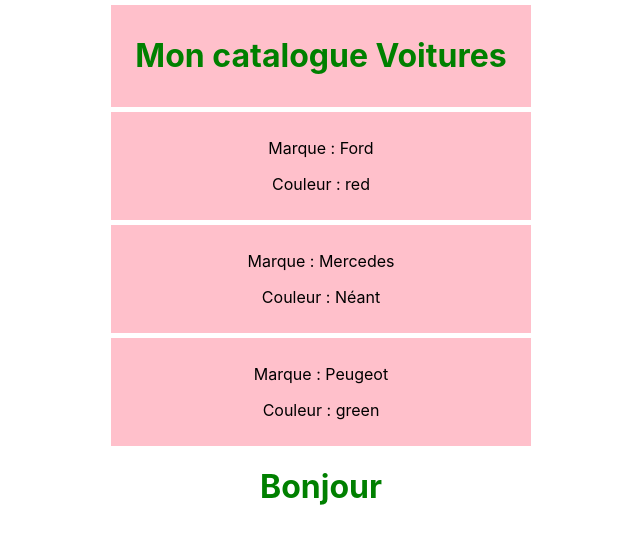
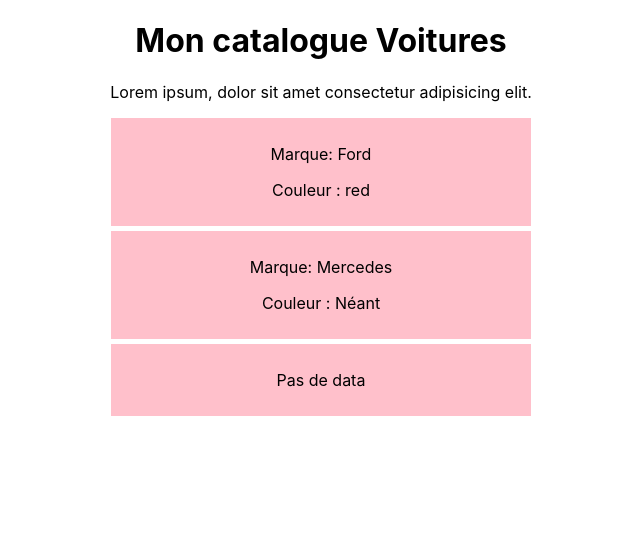
Before and after one commit to Benalta7892/ReactJS, a React (Create React App) app in the folder appViaCRA/cars/: page / in a window 1280 px wide. Shown: the top 544 px of the page, without its empty margins (319-959 px from the left). Built offline with nearby package versions, Linux system fonts and the light colour scheme.

Commit message:
Les evenements dans React et changement de state

```diff
--- a/appViaCRA/cars/src/App.js
+++ b/appViaCRA/cars/src/App.js
@@ -1,17 +1,16 @@
 import { Component } from "react";
 import "./App.css";
-import { Mycars } from "./components/Mycars";
+import Mycars from "./components/Mycars";
 
 class App extends Component {
   state = {
     titre: "Mon catalogue Voitures",
-    color: "green",
   };
 
   render() {
     return (
       <div className="App">
-        <Mycars title={this.state.titre} color={this.state.color} />
+        <Mycars title={this.state.titre} />
       </div>
     );
   }
--- a/appViaCRA/cars/src/components/Cars.js
+++ b/appViaCRA/cars/src/components/Cars.js
@@ -1,21 +1,22 @@
-// import Wrapper from "./Wrapper";
+const Car = ({ color, children }) => {
+  const colorInfo = color ? <p>Couleur : {color}</p> : <p>Couleur : Néant</p>;
 
-// const Car = ({ children, color }) => {
-//   let colorInfo = "";
-//   if (color) {
-//     colorInfo = color;
-//   } else {
-//     colorInfo = "Néant";
-//   }
+  if (children) {
+    return (
+      <div style={{ backgroundColor: "pink", width: "400px", padding: "10px", margin: "5px auto" }}>
+        <p>Marque: {children}</p>
+        {colorInfo}
+      </div>
+    );
+  }
 
-//   return (
-//     children && (
-//       <Wrapper>
-//         <p>Marque : {children}</p>
-//         <p>Couleur : {colorInfo}</p>
-//       </Wrapper>
-//     )
-//   );
-// };
+  return (
+    <div style={{ backgroundColor: "pink", width: "400px", padding: "10px", margin: "5px auto" }}>
+      <p>Pas de data</p>
+    </div>
+  );
 
-// export default Car;
+  // return null // ce return est Facultatif
+};
+
+export default Car;
--- a/appViaCRA/cars/src/components/Mycars.js
+++ b/appViaCRA/cars/src/components/Mycars.js
@@ -1,49 +1,24 @@
 import { Component } from "react";
-// import Car from "./Cars";
-import Wrapper from "./Wrapper";
-import MyHeader from "./MyHeader";
+import Car from "./Cars";
 
-const Car = ({ children, color }) => {
-  let colorInfo = "";
-  if (color) {
-    colorInfo = color;
-  } else {
-    colorInfo = "Néant";
-  }
-
-  return (
-    children && (
-      <Wrapper>
-        <p>Marque : {children}</p>
-        <p>Couleur : {colorInfo}</p>
-      </Wrapper>
-    )
-  );
-};
-
-export class Mycars extends Component {
-  state = {
-    cars: ["Ford", "Mercedes", "Peugeot"],
+class Mycars extends Component {
+  noCopy = () => {
+    alert("Merci de ne pas copier le texte");
   };
 
   render() {
-    const { title, color } = this.props;
-
     return (
       <div>
-        {/* <h1>Catalogue de voitures</h1> */}
-        <Wrapper>
-          <MyHeader MyStyle={this.props.color}>{this.props.title}</MyHeader>
-        </Wrapper>
+        <h1>{this.props.title}</h1>
 
-        <Car color="red">{this.state.cars[0]}</Car>
-        <Car>{this.state.cars[1]}</Car>
-        <Car color="green">{this.state.cars[2]}</Car>
+        <p onCopy={this.noCopy}>Lorem ipsum, dolor sit amet consectetur adipisicing elit.</p>
 
-        <MyHeader MyStyle={this.props.color}>Bonjour</MyHeader>
+        <Car color="red">Ford</Car>
+        <Car>Mercedes</Car>
+        <Car color="green"></Car>
       </div>
     );
   }
 }
 
-// export default Mycars;
+export default Mycars;
--- a/appViaCRA/cars/src/components/Wrapper.js
+++ b/appViaCRA/cars/src/components/Wrapper.js
@@ -1,5 +1,5 @@
 function Wrapper({ children }) {
-  console.log(children);
+  // console.log(children);
 
   return <div style={{ backgroundColor: "pink", width: "400px", padding: "10px", margin: "5px auto" }}>{children}</div>;
 }
```
